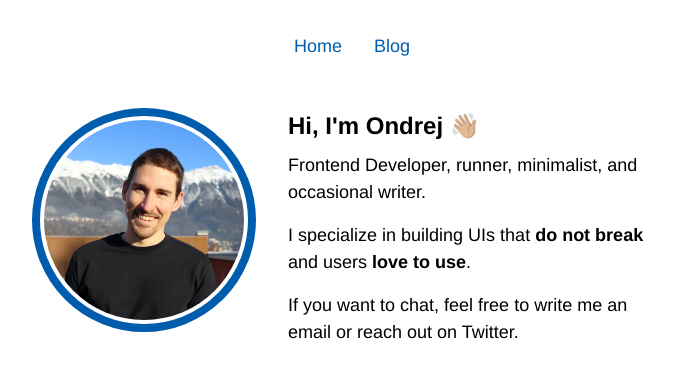
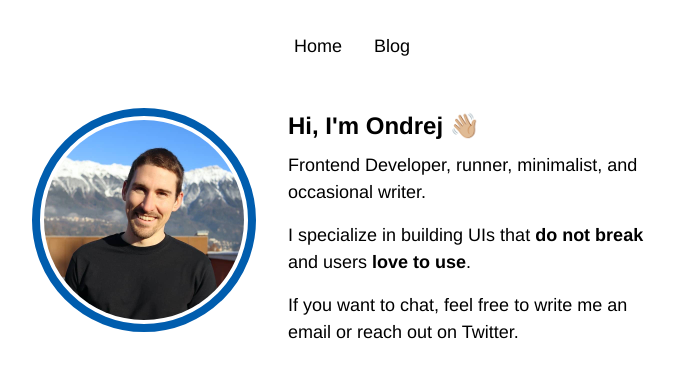
Before and after one commit to ondrejsevcik/ondrejsevcik.com, a Gatsby site: page / in a window 1280 px wide. Shown: the top 367 px of the page, without its empty margins (288-963 px from the left). Built offline with nearby package versions, Linux system fonts and the light colour scheme; Gatsby itself is replaced by a stand-in of ours.

Commit message:
Make nav links black

```diff
--- a/src/components/navigation.js
+++ b/src/components/navigation.js
@@ -3,7 +3,6 @@ import { Link } from "gatsby"
 import styled from "styled-components"
 
 const NavLink = styled(Link)`
-  color: var(--blue-800);
   transition: box-shadow 200ms ease 0s;
   box-shadow: 0px 0px 0px currentColor;
 
```
